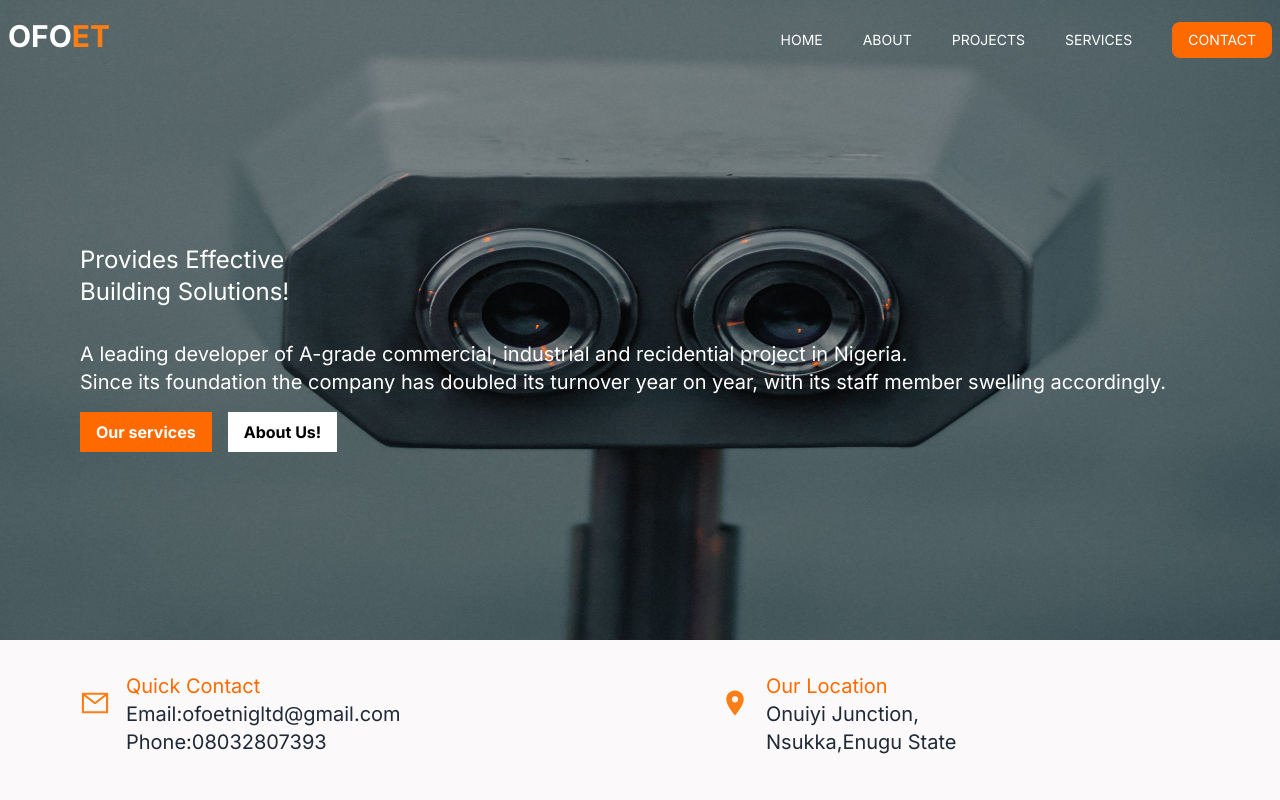
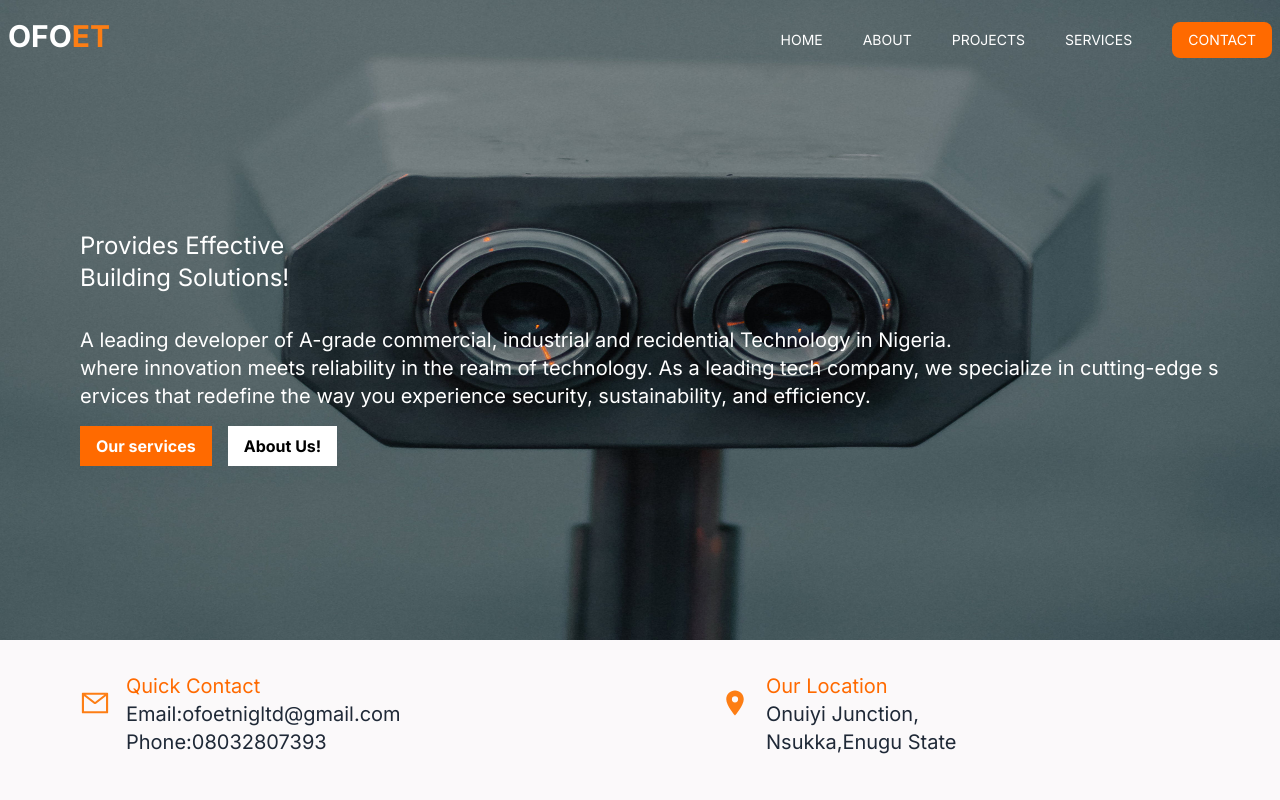
Before and after one commit to Aribobo/ofoet, a Next.js app: page / in a window 1280 px wide. Shown: the top 800 px of the page. Built offline with nearby package versions, Linux system fonts and the light colour scheme.

Commit message:
improved write up

```diff
--- a/app/components/Hero.jsx
+++ b/app/components/Hero.jsx
@@ -42,10 +42,11 @@ const Hero = () => {
           </div>
           <div className="ml-10 lg:ml-20 ">
             <p className="text-md lg:text-xl w-auto">
-A leading developer of A-grade commercial, industrial and recidential project in Nigeria.
+A leading developer of A-grade commercial, industrial and recidential Technology  in Nigeria.
   <br></br>
-   Since its foundation the
-company has doubled its turnover year on year, with its staff member swelling accordingly.
+  where innovation meets reliability in the realm of technology.
+  As a leading tech company, we specialize in cutting-edge s
+  ervices that redefine the way you experience security, sustainability, and efficiency.
             </p>
 
           </div>
```
